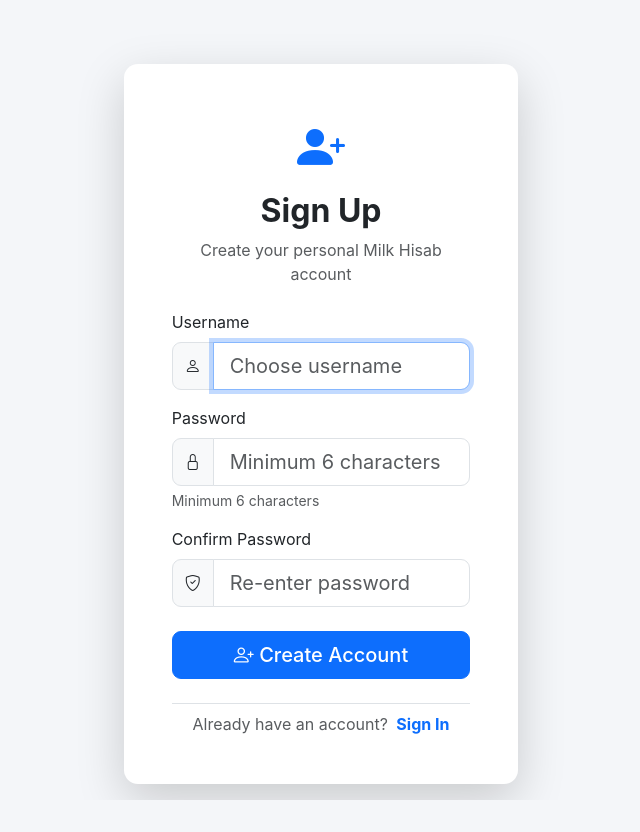
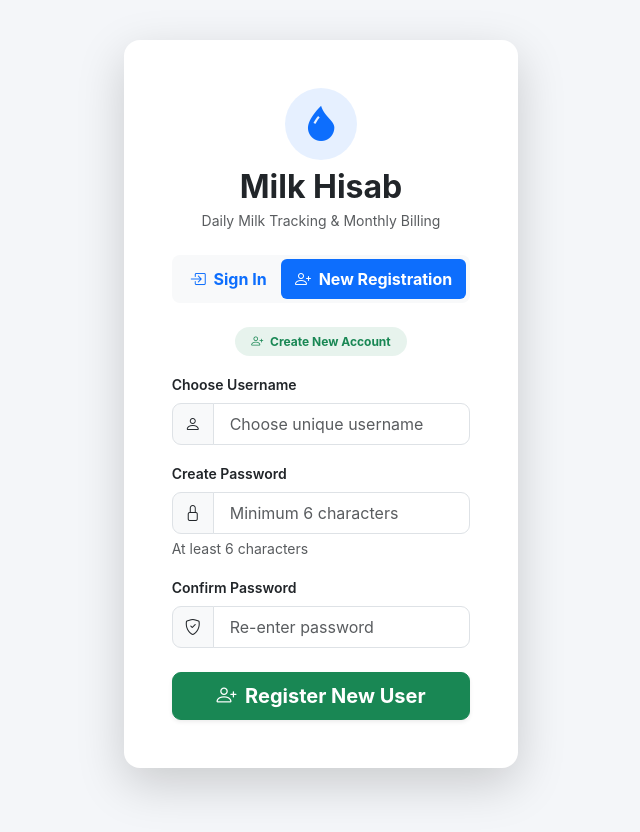
Before and after one commit to ankitpatidar-codes/Milk-hisab, a Flask app: page /setup in a window 1280 px wide. Shown: the whole page, without its empty margins (319-959 px from the left). Before the commit the page ends 800 px from the top, so only its background shows below. Run offline with Flask 3, Linux system fonts and the light colour scheme; some libraries are stand-ins or nearby versions.

Commit message:
Add prominent dual tabs: Sign In for existing users and Registration for new users

```diff
--- a/app.py
+++ b/app.py
@@ -144,7 +144,7 @@ def create_app(config_name=None):
             else:
                 flash('Invalid username or password.', 'danger')
 
-        return render_template('login.html')
+        return render_template('login.html', active_tab='signin')
 
     @app.route('/register', methods=['GET', 'POST'])
     @app.route('/setup', methods=['GET', 'POST'])
@@ -183,7 +183,7 @@ def create_app(config_name=None):
                 flash('Account created successfully! Welcome to Milk Hisab.', 'success')
                 return redirect(url_for('dashboard'))
 
-        return render_template('register.html')
+        return render_template('login.html', active_tab='register')
 
     @app.route('/logout')
     def logout():
--- a/templates/login.html
+++ b/templates/login.html
@@ -1,48 +1,108 @@
 {% extends "base.html" %}
-{% block title %}Sign In - Milk Hisab{% endblock %}
+{% block title %}Sign In & Registration - Milk Hisab{% endblock %}
 {% block content %}
-<div class="row justify-content-center mt-5">
-    <div class="col-11 col-sm-8 col-md-6 col-lg-4">
-        <div class="card shadow-lg border-0">
+<div class="row justify-content-center mt-4 mb-5">
+    <div class="col-12 col-sm-10 col-md-7 col-lg-5 col-xl-4">
+        <div class="card shadow-lg border-0 rounded-4">
             <div class="card-body p-4 p-md-5">
+                <!-- Logo & Brand Header -->
                 <div class="text-center mb-4">
-                    <i class="bi bi-droplet-fill text-primary" style="font-size: 3rem;"></i>
-                    <h2 class="mt-2 fw-bold">Sign In</h2>
-                    <p class="text-muted">Welcome back to Milk Hisab</p>
+                    <div class="d-inline-flex align-items-center justify-content-center bg-primary bg-opacity-10 text-primary rounded-circle mb-2" style="width: 72px; height: 72px;">
+                        <i class="bi bi-droplet-fill" style="font-size: 2.2rem;"></i>
+                    </div>
+                    <h2 class="fw-bold mb-1">Milk Hisab</h2>
+                    <p class="text-muted small">Daily Milk Tracking & Monthly Billing</p>
                 </div>
 
+                <!-- Flash Messages -->
                 {% with messages = get_flashed_messages(with_categories=true) %}
                     {% if messages %}
                         {% for category, message in messages %}
-                        <div class="alert alert-{{ category }} py-2">{{ message }}</div>
+                        <div class="alert alert-{{ category }} py-2 text-center small shadow-sm">{{ message }}</div>
                         {% endfor %}
                     {% endif %}
                 {% endwith %}
 
+                <!-- Dual Option Tabs: 1. Sign In | 2. New User Registration -->
+                <ul class="nav nav-pills nav-fill mb-4 p-1 bg-light rounded-3" id="authTabs" role="tablist">
+                    <li class="nav-item" role="presentation">
+                        <button class="nav-link {% if active_tab != 'register' %}active{% endif %} fw-bold py-2" id="signin-tab" data-bs-toggle="pill" data-bs-target="#signin-pane" type="button" role="tab">
+                            <i class="bi bi-box-arrow-in-right me-1"></i> Sign In
+                        </button>
+                    </li>
+                    <li class="nav-item" role="presentation">
+                        <button class="nav-link {% if active_tab == 'register' %}active{% endif %} fw-bold py-2" id="register-tab" data-bs-toggle="pill" data-bs-target="#register-pane" type="button" role="tab">
+                            <i class="bi bi-person-plus me-1"></i> New Registration
+                        </button>
+                    </li>
+                </ul>
+
+                <div class="tab-content" id="authTabsContent">
+                    <!-- OPTION 1: SIGN IN (Puraane Users ke liye) -->
+                    <div class="tab-pane fade {% if active_tab != 'register' %}show active{% endif %}" id="signin-pane" role="tabpanel">
+                        <div class="text-center mb-3">
+                            <span class="badge bg-primary bg-opacity-10 text-primary px-3 py-2 rounded-pill small">
+                                <i class="bi bi-person-check me-1"></i> Existing User Login
+                            </span>
+                        </div>
                         <form method="POST" action="{{ url_for('login') }}">
                             <div class="mb-3">
-                        <label for="username" class="form-label">Username</label>
+                                <label for="login-username" class="form-label fw-semibold small">Username</label>
                                 <div class="input-group">
-                            <span class="input-group-text"><i class="bi bi-person"></i></span>
-                            <input type="text" class="form-control form-control-lg" id="username" name="username" required autofocus placeholder="Your username">
+                                    <span class="input-group-text bg-light"><i class="bi bi-person"></i></span>
+                                    <input type="text" class="form-control form-control-lg fs-6" id="login-username" name="username" required autofocus placeholder="Enter your username">
                                 </div>
                             </div>
                             <div class="mb-4">
-                        <label for="password" class="form-label">Password</label>
+                                <label for="login-password" class="form-label fw-semibold small">Password</label>
                                 <div class="input-group">
-                            <span class="input-group-text"><i class="bi bi-lock"></i></span>
-                            <input type="password" class="form-control form-control-lg" id="password" name="password" required placeholder="Your password">
+                                    <span class="input-group-text bg-light"><i class="bi bi-lock"></i></span>
+                                    <input type="password" class="form-control form-control-lg fs-6" id="login-password" name="password" required placeholder="Enter your password">
                                 </div>
                             </div>
-                    <button type="submit" class="btn btn-primary btn-lg w-100">
-                        <i class="bi bi-box-arrow-in-right"></i> Sign In
+                            <button type="submit" class="btn btn-primary btn-lg w-100 shadow-sm fw-bold">
+                                <i class="bi bi-box-arrow-in-right me-1"></i> Sign In
                             </button>
                         </form>
+                    </div>
 
-                <div class="text-center mt-4 pt-2 border-top">
-                    <span class="text-muted">Don't have an account?</span>
-                    <a href="{{ url_for('register') }}" class="fw-bold text-decoration-none ms-1">Sign Up</a>
+                    <!-- OPTION 2: REGISTRATION (Naye Users ke liye) -->
+                    <div class="tab-pane fade {% if active_tab == 'register' %}show active{% endif %}" id="register-pane" role="tabpanel">
+                        <div class="text-center mb-3">
+                            <span class="badge bg-success bg-opacity-10 text-success px-3 py-2 rounded-pill small">
+                                <i class="bi bi-person-plus me-1"></i> Create New Account
+                            </span>
                         </div>
+                        <form method="POST" action="{{ url_for('register') }}">
+                            <div class="mb-3">
+                                <label for="reg-username" class="form-label fw-semibold small">Choose Username</label>
+                                <div class="input-group">
+                                    <span class="input-group-text bg-light"><i class="bi bi-person"></i></span>
+                                    <input type="text" class="form-control form-control-lg fs-6" id="reg-username" name="username" required placeholder="Choose unique username">
+                                </div>
+                            </div>
+                            <div class="mb-3">
+                                <label for="reg-password" class="form-label fw-semibold small">Create Password</label>
+                                <div class="input-group">
+                                    <span class="input-group-text bg-light"><i class="bi bi-lock"></i></span>
+                                    <input type="password" class="form-control form-control-lg fs-6" id="reg-password" name="password" required placeholder="Minimum 6 characters">
+                                </div>
+                                <div class="form-text small">At least 6 characters</div>
+                            </div>
+                            <div class="mb-4">
+                                <label for="reg-confirm" class="form-label fw-semibold small">Confirm Password</label>
+                                <div class="input-group">
+                                    <span class="input-group-text bg-light"><i class="bi bi-shield-check"></i></span>
+                                    <input type="password" class="form-control form-control-lg fs-6" id="reg-confirm" name="confirm_password" required placeholder="Re-enter password">
+                                </div>
+                            </div>
+                            <button type="submit" class="btn btn-success btn-lg w-100 shadow-sm fw-bold">
+                                <i class="bi bi-person-plus me-1"></i> Register New User
+                            </button>
+                        </form>
+                    </div>
+                </div>
+
             </div>
         </div>
     </div>
```
Lines whose indentation alone changed are shown as unchanged.
